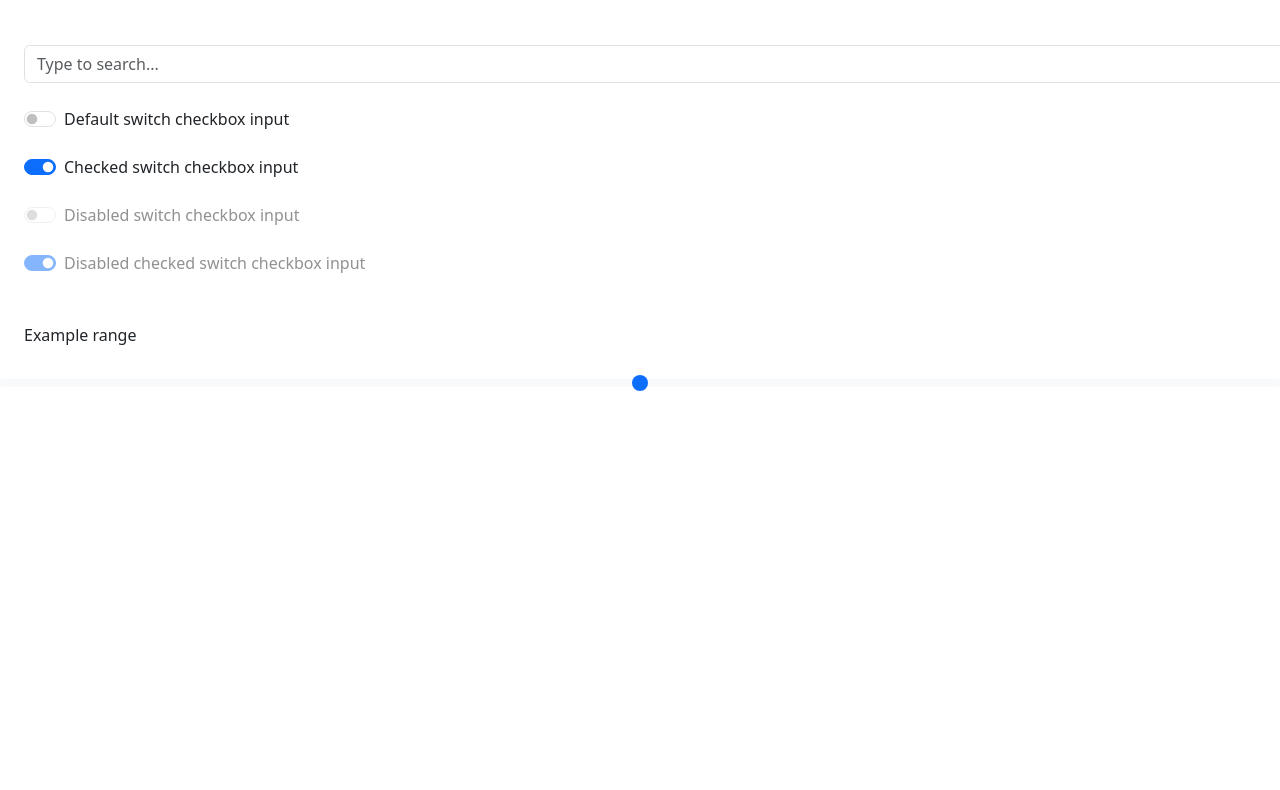
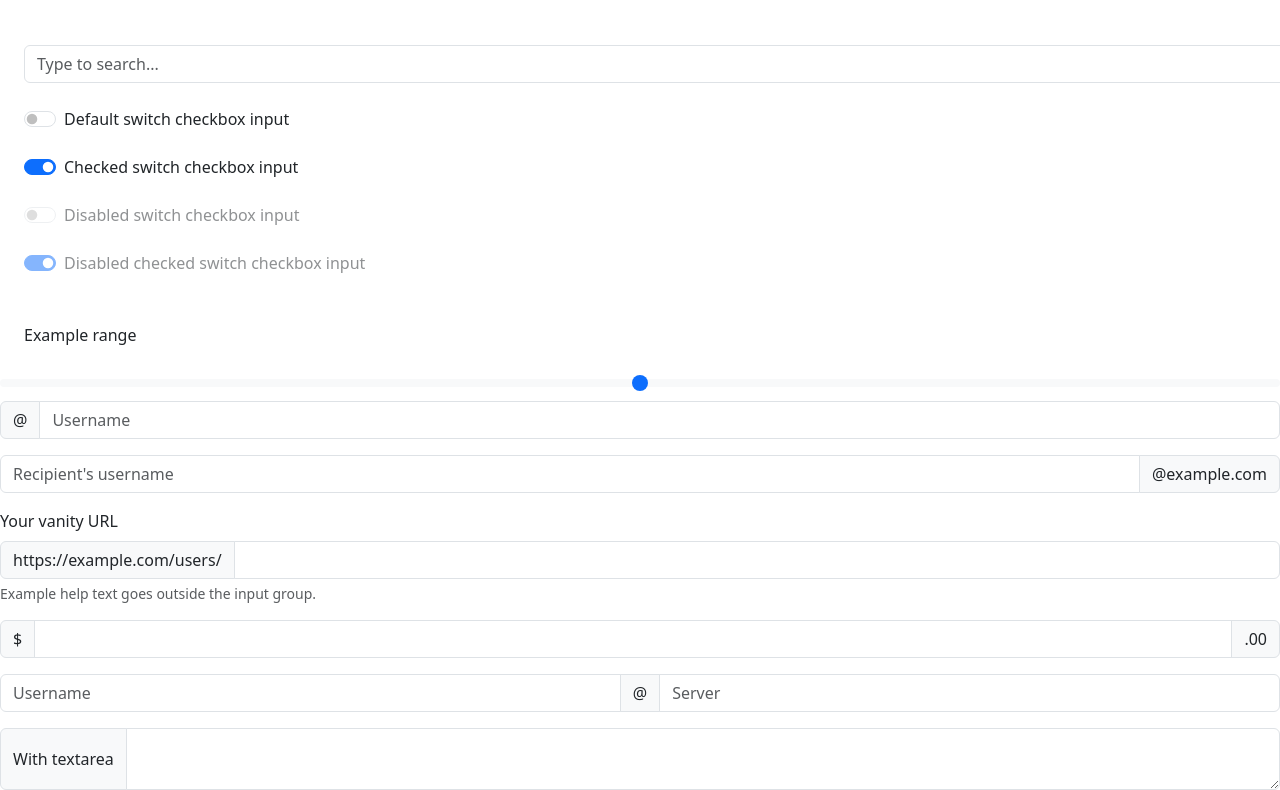
Before and after one commit to sajim-khan/bootstrap-responsive-layout, a plain HTML site: page form.html in a window 1280 px wide. Shown: the part 642-1432 px from the top of the page. Before the commit the page ends 1043 px from the top, so only its background shows below. Drawn offline with Linux system fonts and the light colour scheme.

Commit message:
added input group

```diff
--- a/form.html
+++ b/form.html
@@ -84,6 +84,46 @@
       <label for="customRange1" class="form-label m-4">Example range</label>
         <input type="range" class="form-range" id="customRange1">
 
+
+        <!-- input group -->
+
+        <div class="input-group mb-3">
+            <span class="input-group-text" id="basic-addon1">@</span>
+            <input type="text" class="form-control" placeholder="Username" aria-label="Username" aria-describedby="basic-addon1">
+          </div>
+
+          <div class="input-group mb-3">
+            <input type="text" class="form-control" placeholder="Recipient's username" aria-label="Recipient's username" aria-describedby="basic-addon2">
+            <span class="input-group-text" id="basic-addon2">@example.com</span>
+          </div>
+
+          <div class="mb-3">
+            <label for="basic-url" class="form-label">Your vanity URL</label>
+            <div class="input-group">
+              <span class="input-group-text" id="basic-addon3">https://example.com/users/</span>
+              <input type="text" class="form-control" id="basic-url" aria-describedby="basic-addon3">
+            </div>
+            <div class="form-text">Example help text goes outside the input group.</div>
+          </div>
+
+          <div class="input-group mb-3">
+            <span class="input-group-text">$</span>
+            <input type="text" class="form-control" aria-label="Amount (to the nearest dollar)">
+            <span class="input-group-text">.00</span>
+          </div>
+
+          <div class="input-group mb-3">
+            <input type="text" class="form-control" placeholder="Username" aria-label="Username">
+            <span class="input-group-text">@</span>
+            <input type="text" class="form-control" placeholder="Server" aria-label="Server">
+          </div>
+
+          <div class="input-group">
+            <span class="input-group-text">With textarea</span>
+            <textarea class="form-control" aria-label="With textarea"></textarea>
+          </div>
+
+
     <!-- bootstrap js -->
     <script src="js/bootstrap.min.js"></script>
 </body>
```
